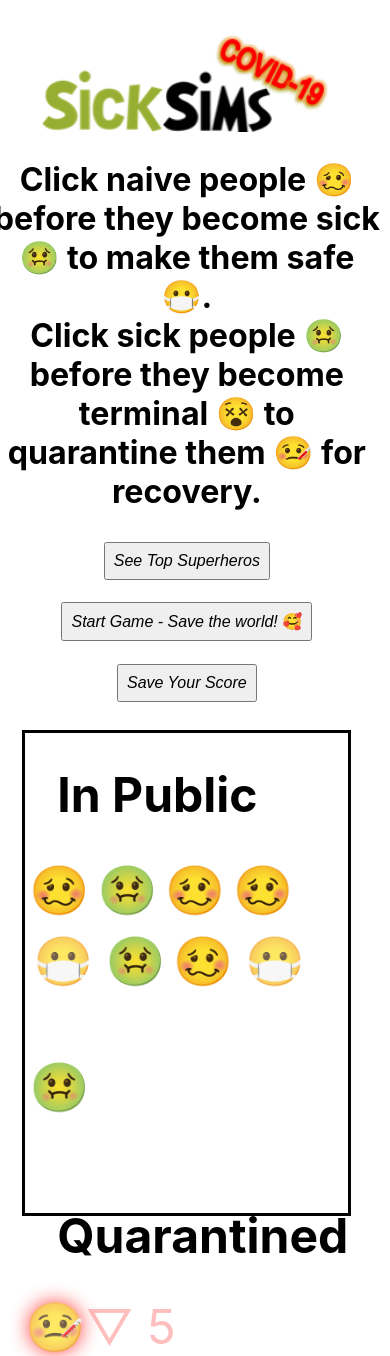
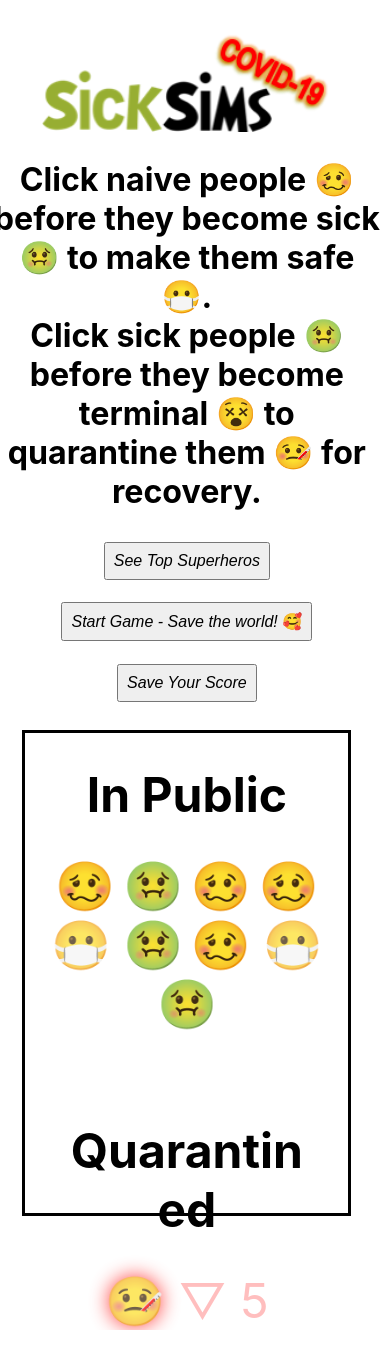
Before and after one commit to ryanmeinzer/sicksims, a React (Create React App) app: page / in a window 390 px wide. After the commit the page ends 1330 px from the top, so only its background shows below. Built offline with nearby package versions, Linux system fonts and the light colour scheme.

Commit message:
adding overflow-wrap: break-word to try to resolve non-wrapping

```diff
--- a/src/index.css
+++ b/src/index.css
@@ -232,6 +232,7 @@ button {
     flex-direction: column;
     margin: 0 .05rem .5rem;
     width: 95%;
+    overflow-wrap: break-word;
   }
 
   .Header {
@@ -269,12 +270,13 @@ button {
   .GameContainer, .FakeGameContainer {
     border: solid black;
     width: 95%;
-    display: flex;
-    flex-wrap: wrap;
+    overflow-wrap: break-word;
+    /* display: flex; */
+    /* flex-wrap: wrap; */
   }
 
   .InPublicContainer {
-    /* height: 15rem; */
+    height: 15rem;
     /* display: flex; */
     /* flex-wrap: wrap; */
     /* flex-direction: column; */
@@ -283,7 +285,7 @@ button {
   }
 
   .QuarantinedContainer {
-    /* height: 15rem; */
+    height: 15rem;
     /* width: 95%; */
     /* border: solid red; */
   }
```
